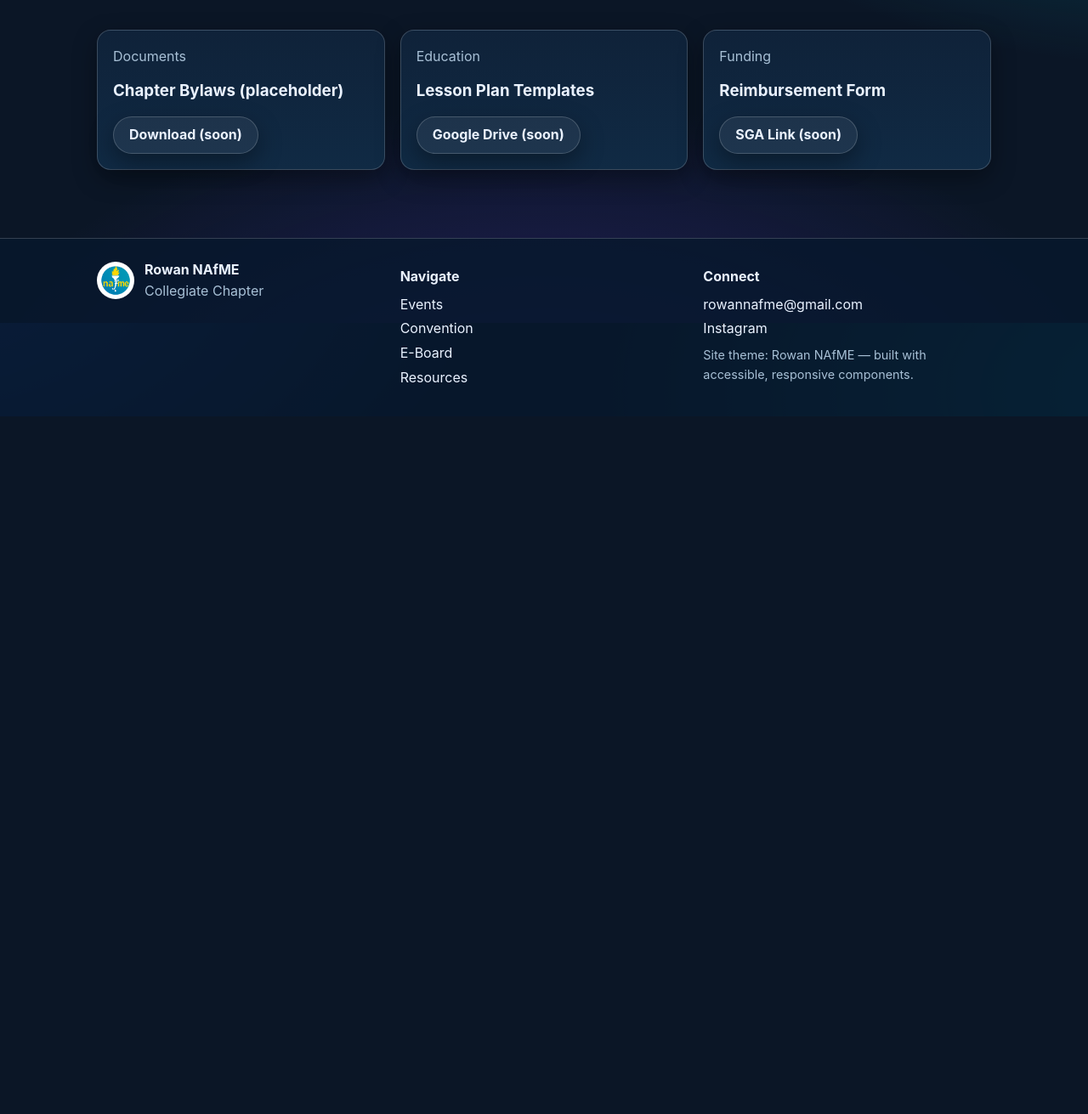
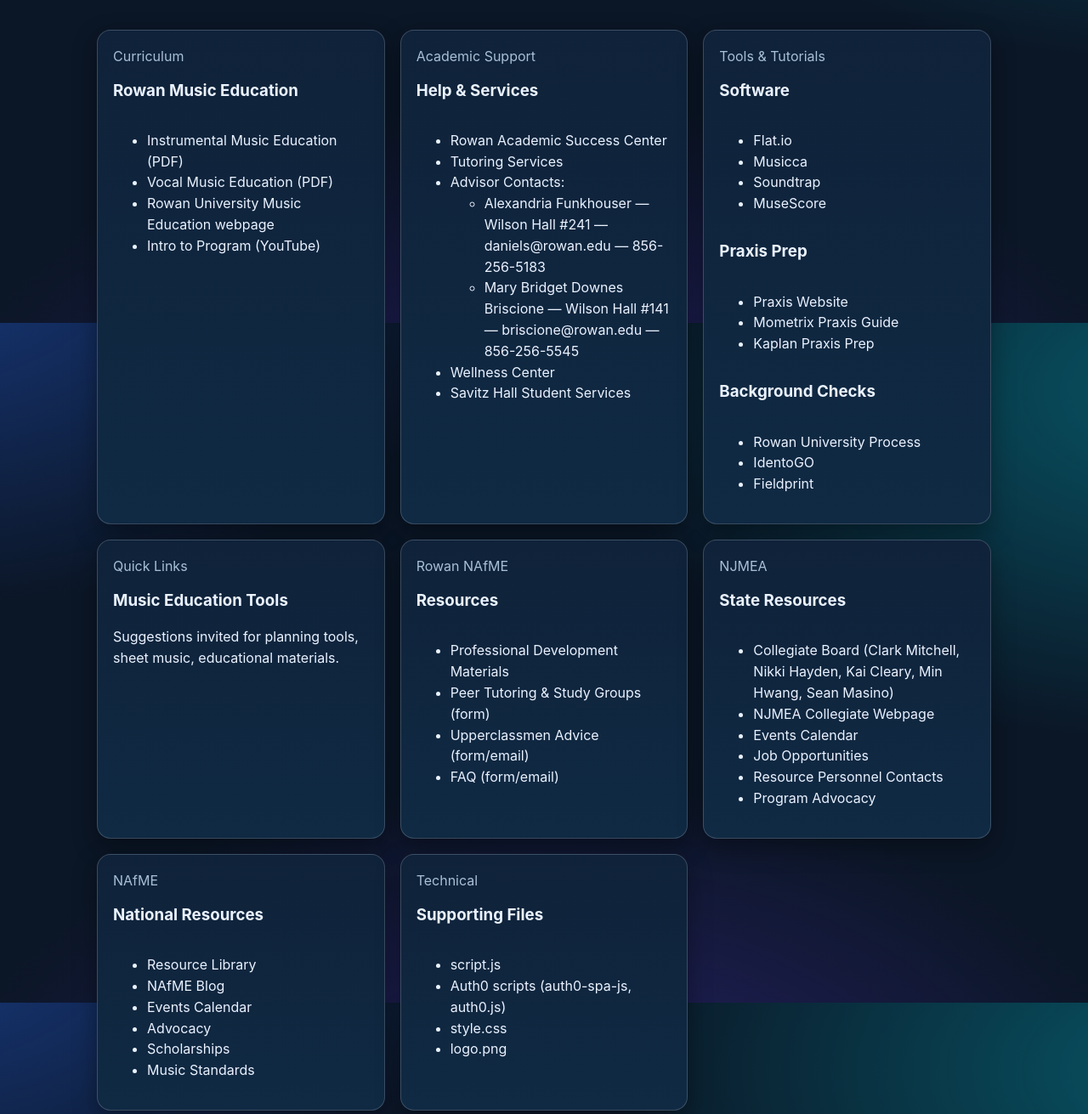
Before and after one commit to abretz50/rowan-nafme, a plain HTML site: page resources.html in a window 1280 px wide. Shown: the part 420-1731 px from the top of the page at 85% size. Before the commit the page ends 910 px from the top, so only its background shows below. Drawn offline with Linux system fonts and the light colour scheme.

Commit message:
Desktop Commit

```diff
--- a/resources.html
+++ b/resources.html
@@ -12,7 +12,6 @@
 <body>
   <nav class="site-nav"></nav>
 
-
   <header class="hero">
     <div class="hero-inner container">
       <div>
@@ -21,31 +20,130 @@
       </div>
     </div>
   </header>
+
   <main>
     <section class="section">
       <div class="container">
         <div class="grid">
+
+          <!-- Rowan Music Education Curriculum -->
           <article class="card">
-          <div class="kicker">Documents</div>
-          <h3>Chapter Bylaws (placeholder)</h3>
-          <p><a class="button" href="#" aria-disabled="true">Download (soon)</a></p>
+            <div class="kicker">Curriculum</div>
+            <h3>Rowan Music Education</h3>
+            <ul>
+              <li><a href="#">Instrumental Music Education (PDF)</a></li>
+              <li><a href="#">Vocal Music Education (PDF)</a></li>
+              <li><a href="#">Rowan University Music Education webpage</a></li>
+              <li><a href="#">Intro to Program (YouTube)</a></li>
+            </ul>
           </article>
+
+          <!-- Academic Support -->
           <article class="card">
-          <div class="kicker">Education</div>
-          <h3>Lesson Plan Templates</h3>
-          <p><a class="button" href="#" aria-disabled="true">Google Drive (soon)</a></p>
+            <div class="kicker">Academic Support</div>
+            <h3>Help & Services</h3>
+            <ul>
+              <li><a href="#">Rowan Academic Success Center</a></li>
+              <li><a href="#">Tutoring Services</a></li>
+              <li>Advisor Contacts:
+                <ul>
+                  <li>Alexandria Funkhouser — Wilson Hall #241 — daniels@rowan.edu — 856-256-5183</li>
+                  <li>Mary Bridget Downes Briscione — Wilson Hall #141 — briscione@rowan.edu — 856-256-5545</li>
+                </ul>
+              </li>
+              <li><a href="#">Wellness Center</a></li>
+              <li><a href="#">Savitz Hall Student Services</a></li>
+            </ul>
           </article>
+
+          <!-- Tools & Tutorials -->
           <article class="card">
-          <div class="kicker">Funding</div>
-          <h3>Reimbursement Form</h3>
-          <p><a class="button" href="#" aria-disabled="true">SGA Link (soon)</a></p>
+            <div class="kicker">Tools & Tutorials</div>
+            <h3>Software</h3>
+            <ul>
+              <li><a href="#">Flat.io</a></li>
+              <li><a href="#">Musicca</a></li>
+              <li><a href="#">Soundtrap</a></li>
+              <li><a href="#">MuseScore</a></li>
+            </ul>
+            <h3>Praxis Prep</h3>
+            <ul>
+              <li><a href="#">Praxis Website</a></li>
+              <li><a href="#">Mometrix Praxis Guide</a></li>
+              <li><a href="#">Kaplan Praxis Prep</a></li>
+            </ul>
+            <h3>Background Checks</h3>
+            <ul>
+              <li><a href="#">Rowan University Process</a></li>
+              <li><a href="#">IdentoGO</a></li>
+              <li><a href="#">Fieldprint</a></li>
+            </ul>
           </article>
+
+          <!-- Quick Links -->
+          <article class="card">
+            <div class="kicker">Quick Links</div>
+            <h3>Music Education Tools</h3>
+            <p>Suggestions invited for planning tools, sheet music, educational materials.</p>
+          </article>
+
+          <!-- Rowan NAfME Resources -->
+          <article class="card">
+            <div class="kicker">Rowan NAfME</div>
+            <h3>Resources</h3>
+            <ul>
+              <li><a href="#">Professional Development Materials</a></li>
+              <li><a href="#">Peer Tutoring & Study Groups (form)</a></li>
+              <li><a href="#">Upperclassmen Advice (form/email)</a></li>
+              <li><a href="#">FAQ (form/email)</a></li>
+            </ul>
+          </article>
+
+          <!-- NJMEA Resources -->
+          <article class="card">
+            <div class="kicker">NJMEA</div>
+            <h3>State Resources</h3>
+            <ul>
+              <li><a href="#">Collegiate Board (Clark Mitchell, Nikki Hayden, Kai Cleary, Min Hwang, Sean Masino)</a></li>
+              <li><a href="#">NJMEA Collegiate Webpage</a></li>
+              <li><a href="#">Events Calendar</a></li>
+              <li><a href="#">Job Opportunities</a></li>
+              <li><a href="#">Resource Personnel Contacts</a></li>
+              <li><a href="#">Program Advocacy</a></li>
+            </ul>
+          </article>
+
+          <!-- NAfME National -->
+          <article class="card">
+            <div class="kicker">NAfME</div>
+            <h3>National Resources</h3>
+            <ul>
+              <li><a href="#">Resource Library</a></li>
+              <li><a href="#">NAfME Blog</a></li>
+              <li><a href="#">Events Calendar</a></li>
+              <li><a href="#">Advocacy</a></li>
+              <li><a href="#">Scholarships</a></li>
+              <li><a href="#">Music Standards</a></li>
+            </ul>
+          </article>
+
+          <!-- Technical -->
+          <article class="card">
+            <div class="kicker">Technical</div>
+            <h3>Supporting Files</h3>
+            <ul>
+              <li>script.js</li>
+              <li>Auth0 scripts (auth0-spa-js, auth0.js)</li>
+              <li>style.css</li>
+              <li>logo.png</li>
+            </ul>
+          </article>
+
         </div>
       </div>
     </section>
   </main>
 
-
   <footer class="site-footer"></footer>
   <script src="/assets/js/nav.js" defer></script>
 </body>
```
Lines whose indentation alone changed are shown as unchanged.
